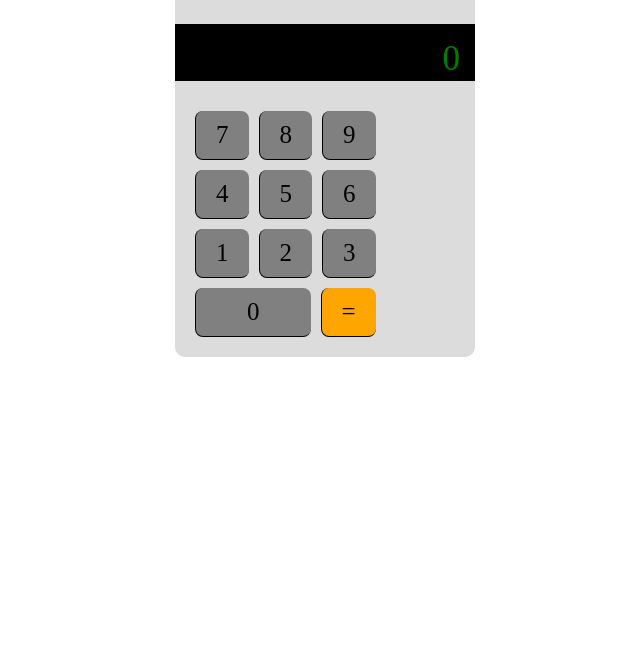
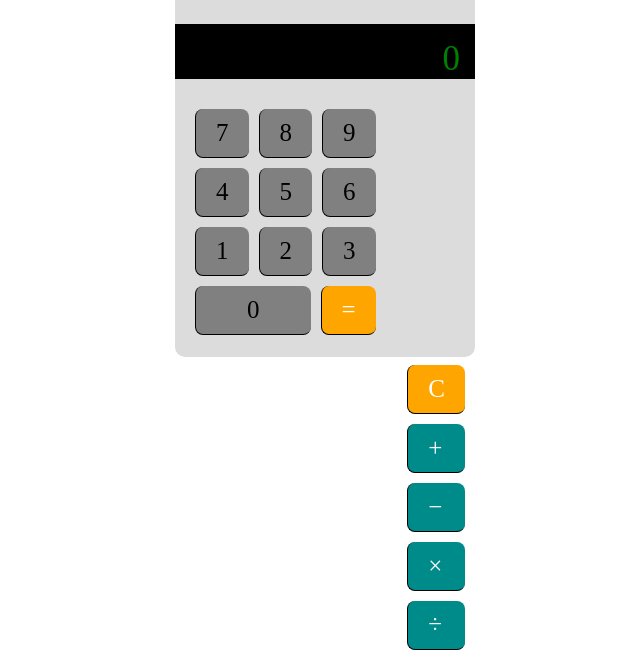
Before and after one commit to michelealiffi/htmlcss-simple-calculator, a plain HTML site: page index.html in a window 1280 px wide. Shown: the part 313-963 px from the top of the page, without its empty margins (640-1280 px from the left). Before the commit the page ends 800 px from the top, so only its background shows below. Drawn offline with Linux system fonts and the light colour scheme; a web font is replaced by a local one.

Commit message:
Add symbol

```diff
--- a/index.html
+++ b/index.html
@@ -23,6 +23,13 @@
                 <div class="number-0">0</div>
                 <div class="number-equal">=</div>
             </div>
+            <div class="column">
+                <div class="symbol-c">C</div>
+                <div class="symbol">&#43;</div>
+                <div class="symbol">&#8722;</div>
+                <div class="symbol">&#215;</div>
+                <div class="symbol">&#247;</div>
+            </div>
         </div>
     </body>
 </html>
--- a/style.css
+++ b/style.css
@@ -41,6 +41,13 @@ h1 {
     margin-top: 20px;
     margin-left: 20px;
     margin-bottom: 20px;
+    flex-grow: 1;
+}
+
+.column {
+    flex-flow: column;
+    align-self: flex-end;
+    flex-grow: 1;
 }
 
 .number, .number-0, .number-equal {
@@ -67,4 +74,29 @@ h1 {
 
 .number-equal {
     background-color: orange;
+    color: white;
+    border-color: black;
 }
+
+.symbol, .symbol-c {
+    padding-top: 10px;
+    padding-bottom: 10px;
+    padding-left: 20px;
+    padding-right: 20px;
+    font-size: 25px;
+    font-family: ;
+    flex-wrap: wrap;
+    border: solid 1px;
+    background-color: darkcyan;
+    border-radius: 8px;
+    margin-top: 10px;
+    margin-right: 10px;
+    border-top: transparent;
+    border-right: transparent;
+    color: white;
+    border-color: black;
+}
+
+.symbol-c {
+    background-color: orange;
+}
```
